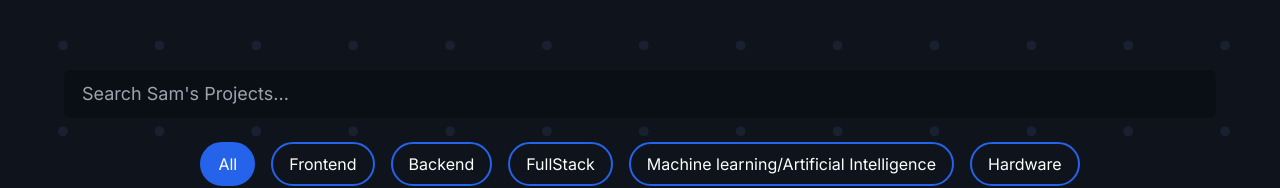
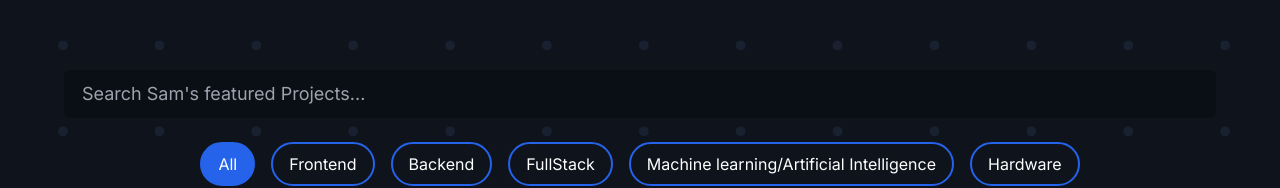
Before and after one commit to samuelajala01/portfolio-v4, a Next.js app: page /projects in a window 1280 px wide. Shown: the part 252-440 px from the top of the page. Built offline with nearby package versions, Linux system fonts and the light colour scheme.

Commit message:
feat: update search placeholder to clarify project focus

```diff
--- a/src/app/projects/page.jsx
+++ b/src/app/projects/page.jsx
@@ -138,7 +138,7 @@ const Projects = () => {
             className="py-2 pl-[1rem] w-full bg-[#090f14] mb-4 text-lg border-2 border-[#090f14] rounded-md focus:outline-none focus:ring-2 focus:ring-[var(--pry)] focus:ring-opacity-50"
             value={searchTerm}
             onChange={e => setSearchTerm(e.target.value)}
-            placeholder="Search Sam's Projects..."
+            placeholder="Search Sam's featured Projects..."
           />
         </div>
         <div className="flex flex-wrap justify-center">
```
